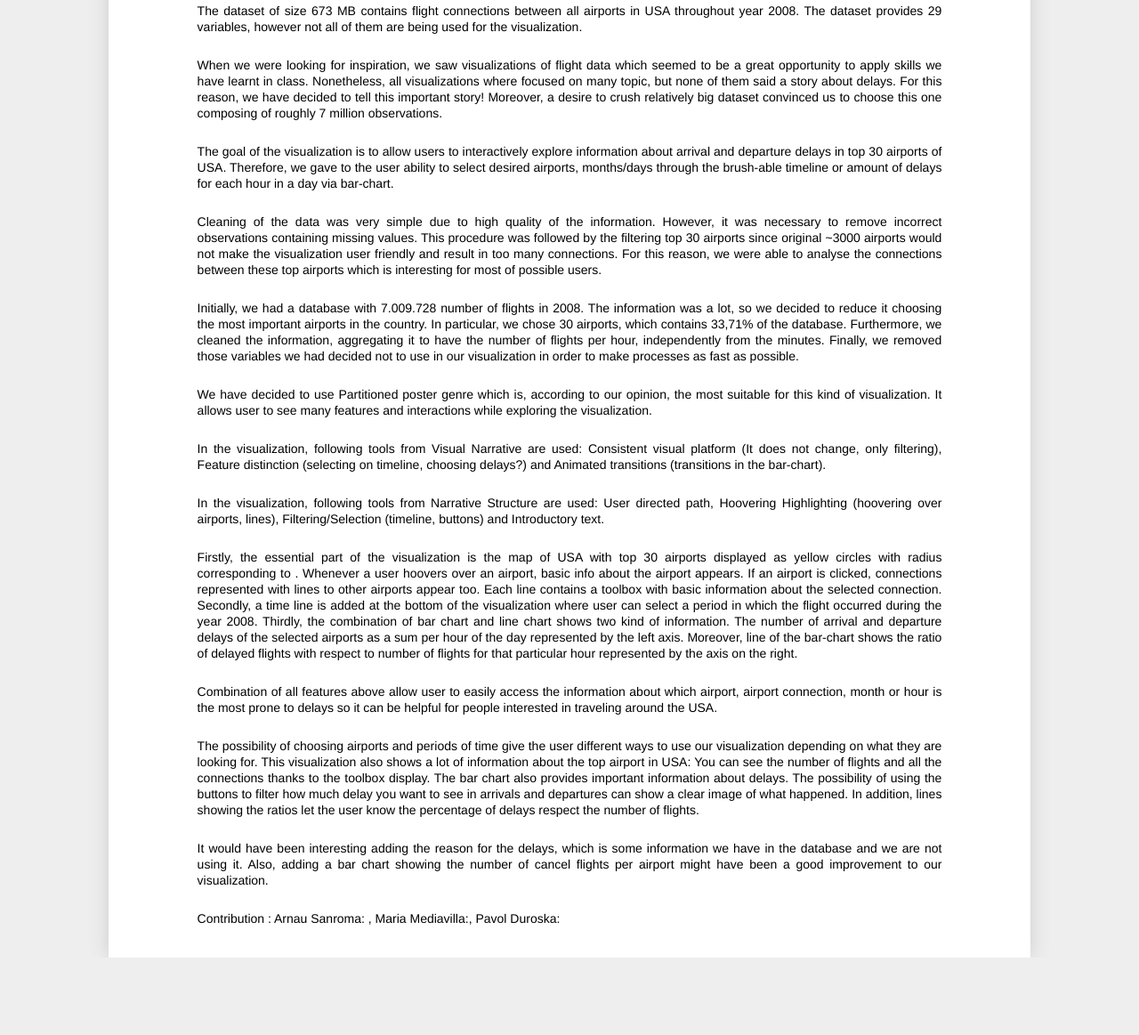
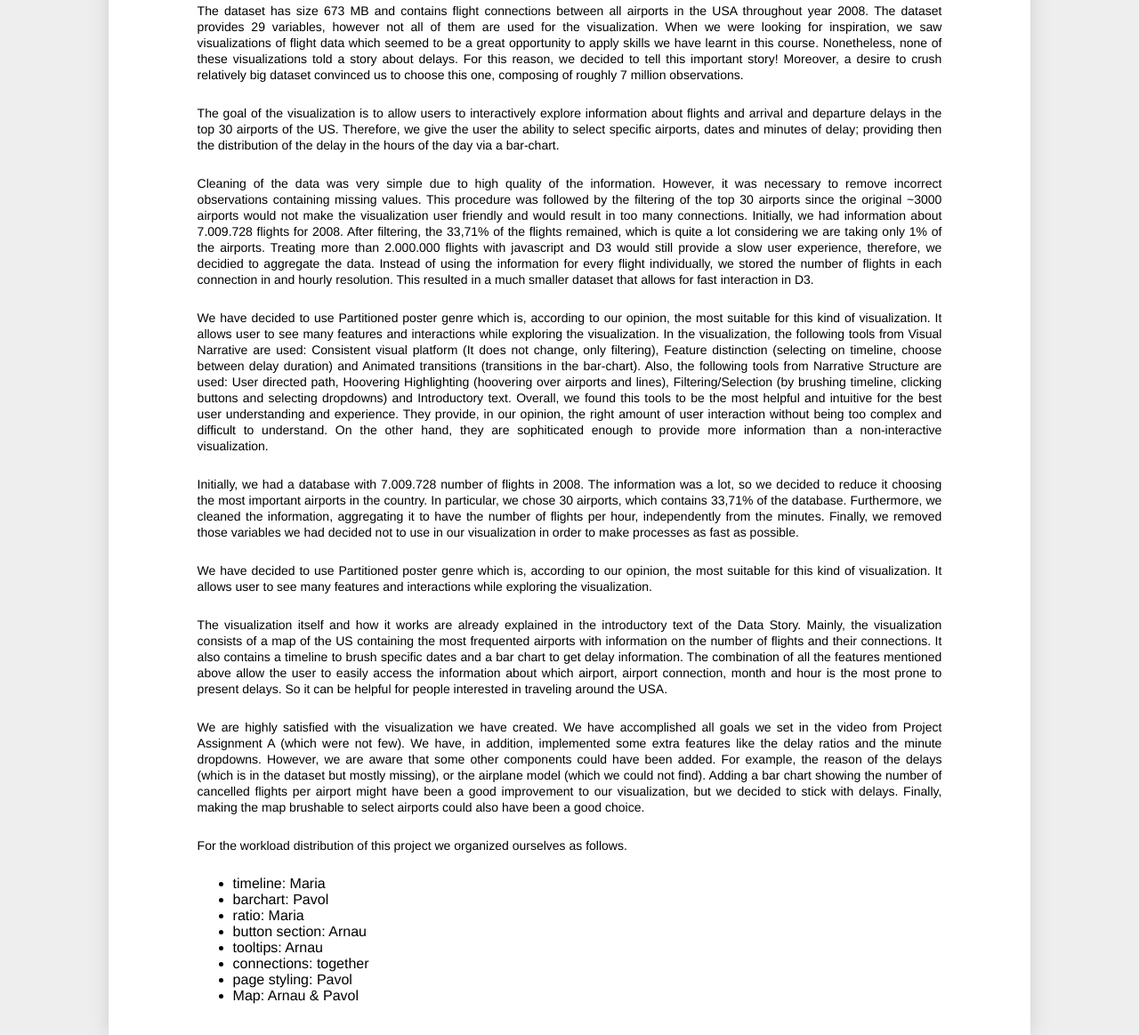
Before and after one commit to palkoduroska/palkoduroska.github.io, a plain HTML site: page index.html in a window 1280 px wide. Shown: the part 123-1286 px from the top of the page at 89% size. Before the commit the page ends 1199 px from the top, so only its background shows below. Drawn offline with Linux system fonts and the light colour scheme.

Commit message:
Update index.html

```diff
--- a/index.html
+++ b/index.html
@@ -58,27 +58,34 @@
 	<center>
 	<h1>Explainer page </h1>
 	</center>
-	<p align="justify">The dataset of size 673 MB contains flight connections between all airports in USA throughout year 2008.  The dataset provides 29 variables, however not all of them are being used for the visualization.</p>
-        <p align="justify">When we were looking for inspiration, we saw visualizations of flight data which seemed to be a great opportunity to apply skills we have learnt in class. Nonetheless, all visualizations where focused on many topic, but none of them said a story about delays. For this reason, we have decided to tell this important story! Moreover, a desire to crush relatively big dataset convinced us to choose this one composing of roughly 7 million observations.  </p>
-	<p align="justify">The goal of the visualization is to allow users to interactively explore information about arrival and departure delays in top 30 airports of USA. Therefore, we gave to the user ability to select desired airports, months/days through the brush-able timeline or amount of delays for each hour in a day via bar-chart.</p>
+	<p align="justify">The dataset has size 673 MB and contains flight connections between all airports in the USA throughout year 2008. The dataset provides 29 variables, however not all of them are used for the visualization. When we were looking for inspiration, we saw visualizations of flight data which seemed to be a great opportunity to apply skills we have learnt in this course. Nonetheless, none of these visualizations told a story about delays. For this reason, we decided to tell this important story! Moreover, a desire to crush relatively big dataset convinced us to choose this one, composing of roughly 7 million observations.</p>
+        <p align="justify">The goal of the visualization is to allow users to interactively explore information about flights and arrival and departure delays in the top 30 airports of the US. Therefore, we give the user the ability to select specific airports, dates and minutes of delay; providing then the distribution of the delay in the hours of the day via a bar-chart. </p>
+	<p align="justify">Cleaning of the data was very simple due to high quality of the information. However, it was necessary to remove incorrect observations containing missing values. This procedure was followed by the filtering of the top 30 airports since the original ~3000 airports would not make the visualization user friendly and would result in too many connections. Initially, we had information about 7.009.728 flights for 2008. After filtering, the 33,71% of the flights remained, which is quite a lot considering we are taking only 1% of the airports. Treating more than 2.000.000 flights with javascript and D3 would still provide a slow user experience, therefore, we decidied to aggregate the data. Instead of using the information for every flight individually, we stored the number of flights in each connection in and hourly resolution. This resulted in a much smaller dataset that allows for fast interaction in D3.</p>
 
 
-	<p align="justify">Cleaning of the data was very simple due to high quality of the information. However, it was necessary to remove incorrect observations containing missing values. This procedure was followed by the filtering top 30 airports since original ~3000 airports would not make the visualization user friendly and result in too many connections. For this reason, we were able to analyse the connections between these top airports which is interesting for most of possible users.</p>
+	<p align="justify">We have decided to use Partitioned poster genre which is, according to our opinion, the most suitable for this kind of visualization. It allows user to see many features and interactions while exploring the visualization. In the visualization, the following tools from Visual Narrative are used: Consistent visual platform (It does not change, only filtering), Feature distinction (selecting on timeline, choose between delay duration) and Animated transitions (transitions in the bar-chart). Also, the following tools from Narrative Structure are used: User directed path, Hoovering Highlighting (hoovering over airports and lines), Filtering/Selection (by brushing timeline, clicking buttons and selecting dropdowns) and Introductory text. Overall, we found this tools to be the most helpful and intuitive for the best user understanding and experience. They provide, in our opinion, the right amount of user interaction without being too complex and difficult to understand. On the other hand, they are sophiticated enough to provide more information than a non-interactive visualization.</p>
 	<p align="justify">Initially, we had a database with 7.009.728 number of flights in 2008. The information was a lot, so we decided to reduce it choosing the most important airports in the country. In particular, we chose 30 airports, which contains 33,71% of the database. Furthermore, we cleaned the information, aggregating it to have the number of flights per hour, independently from the minutes. Finally, we removed those variables we had decided not to use in our visualization in order to make processes as fast as possible.</p>
 
 
 	<p align="justify">We have decided to use Partitioned poster genre which is, according to our opinion, the most suitable for this kind of visualization. It allows user to see many features and interactions while exploring the visualization.</p>
-	<p align="justify">In the visualization, following tools from Visual Narrative are used: Consistent visual platform (It does not change, only filtering), Feature distinction (selecting on timeline,  choosing delays?) and Animated transitions (transitions in the bar-chart).</p>
-	<p align="justify">In the visualization, following tools from Narrative Structure are used: User directed path, Hoovering Highlighting (hoovering over airports, lines), Filtering/Selection (timeline, buttons) and Introductory text.</p>
+	<p align="justify">The visualization itself and how it works are already explained in the introductory text of the Data Story. Mainly, the visualization consists of a map of the US containing the most frequented airports with information on the number of flights and their connections. It also contains a timeline to brush specific dates and a bar chart to get delay information. The combination of all the features mentioned above allow the user to easily access the information about which airport, airport connection, month and hour is the most prone to present delays. So it can be helpful for people interested in traveling around the USA.</p>
+	<p align="justify">We are highly satisfied with the visualization we have created. We have accomplished all goals we set in the video from Project Assignment A (which were not few). We have, in addition, implemented some extra features like the delay ratios and the minute dropdowns. However, we are aware that some other components could have been added. For example, the reason of the delays (which is in the dataset but mostly missing), or the airplane model (which we could not find). Adding a bar chart showing the number of cancelled flights per airport might have been a good improvement to our visualization, but we decided to stick with delays. Finally, making the map brushable to select airports could also have been a good choice.</p>
 
 
-	<p align="justify">Firstly, the essential part of the visualization is the map of USA with top 30 airports displayed as yellow circles with radius corresponding to . Whenever a user hoovers over an airport, basic info about the airport appears. If an airport is clicked, connections represented with lines to other airports appear too. Each line contains a toolbox with basic information about the selected connection. Secondly, a time line is added at the bottom of the visualization where user can select a period in which the flight occurred during the year 2008. Thirdly, the combination of bar chart and line chart shows two kind of information. The number of arrival and departure delays of the selected airports as a sum per hour of the day represented by the left axis. Moreover, line of the bar-chart shows the ratio of delayed flights with respect to number of flights for that particular hour represented by the axis on the right.</p>
-	<p align="justify"> Combination of all features above allow user to easily access the information about which airport, airport connection, month or hour is the most prone to delays so it can be helpful for people interested in traveling around the USA.</p>
+	<p align="justify"> For the workload distribution of this project we organized ourselves as follows.
+	<ul>
+		<li>timeline: Maria</li>
+		<li>barchart: Pavol</li>
+		<li>ratio: Maria</li>
+		<li>button section: Arnau</li>
+		<li>tooltips: Arnau</li>
+		<li>connections: together </li>
+		<li> page styling: Pavol </li>
+		<li> Map: Arnau & Pavol </li>
+</ul> </p>
 
 
-	<p align="justify"> The possibility of choosing airports and periods of time give the user different ways to use our visualization depending on what they are looking for. This visualization also shows a lot of information about the top airport in USA: You can see the number of flights and all the connections thanks to the toolbox display. The bar chart also provides important information about delays. The possibility of using the buttons to filter how much delay you want to see in arrivals and departures can show a clear image of what happened. In addition, lines showing the ratios let the user know the percentage of delays respect the number of flights. </p>
-	<p align="justify"> It would have been interesting adding the reason for the delays, which is some information we have in the database and we are not using it. Also, adding a bar chart showing the number of cancel flights per airport might have been a good improvement to our visualization. </p>
-	<p align="justify"> Contribution : Arnau Sanroma: , Maria Mediavilla:, Pavol Duroska: </p>
+
 			</div>
 
 </div>
```
